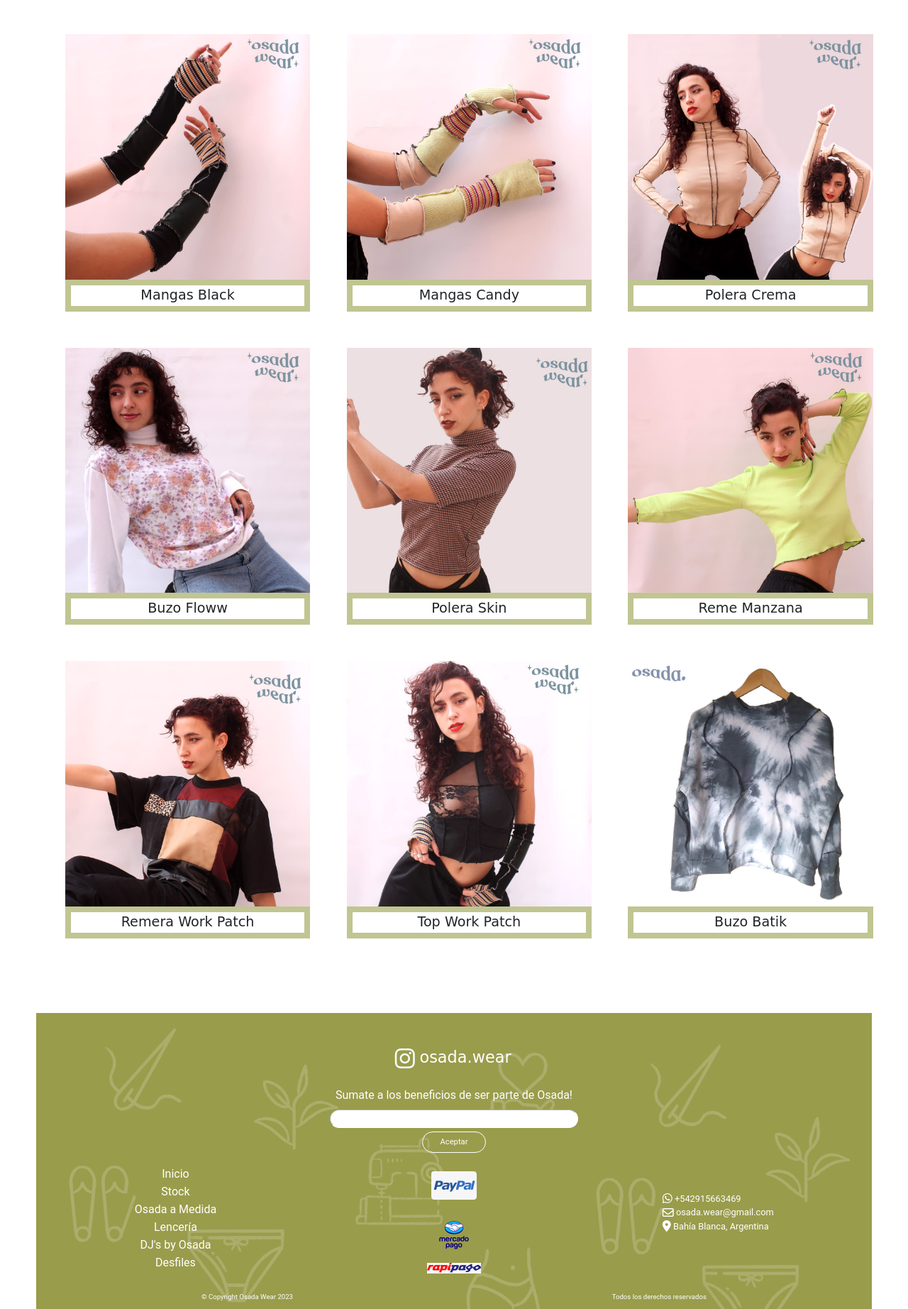
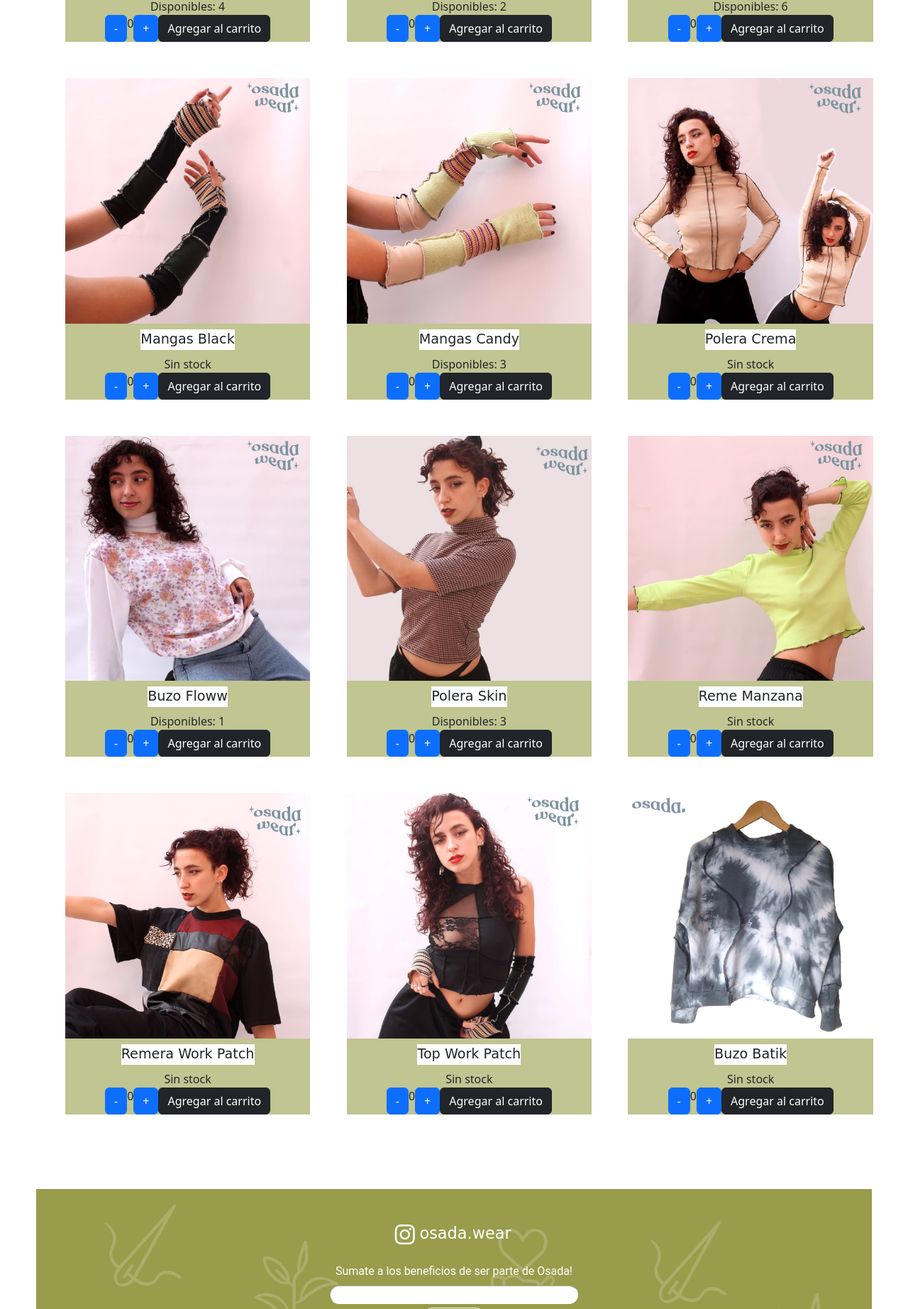
Before and after one commit to lupemelinger/proyecto-osadawear, a plain HTML site: page pages/stock.html in a window 1280 px wide. Shown: the part 619-2463 px from the top of the page at 71% size. Drawn offline with nearby package versions, Linux system fonts and the light colour scheme.

Commit message:
Agrega funciones primera preentrega javascript

```diff
--- /dev/null
+++ b/carrito.js
@@ -0,0 +1,245 @@
+function displayStock(num){
+    if(num == 0) {
+        return 'Sin stock'
+    }
+    else {
+        return 'Disponibles: ' + num
+    }
+}
+
+// Buzo anorak
+
+var cantidadBuzoAnorak = 0;
+
+function removeProduct(){
+    if(this.cantidadBuzoAnorak == 0){
+        console.log('button de borrar se deshabilita')
+    }
+    else {
+        this. cantidadBuzoAnorak = this. cantidadBuzoAnorak-1
+        console.log('cantidad de productos actual',this.cantidad)
+    }
+}
+
+function addProduct(){
+    this.cantidadBuzoAnorak = this.cantidadBuzoAnorak+1
+    console.log("cantidad de productos actual", this.cantidadBuzoAnorak)
+}
+
+
+// Blazer rework
+var cantidadBlazer = 0;
+
+function removeProduct(){
+    if(this.cantidadBlazer == 0){
+        console.log('button de borrar se deshabilita')
+    }
+    else {
+        this. cantidadBlazer = this. cantidadBlazer-1
+        console.log('cantidad de productos actual',this.cantidadBlazer)
+    }
+}
+
+function addProduct(){
+    this.cantidadBlazer = this.cantidadBlazer+1
+    console.log("cantidad de productos actual", this.cantidadBlazer)
+}
+
+// Campera flowers
+var cantidadCampera = 0;
+
+function removeProduct(){
+    if(this.cantidadCampera == 0){
+        console.log('button de borrar se deshabilita')
+    }
+    else {
+        this. cantidadCampera = this. cantidadCampera-1
+        console.log('cantidad de productos actual',this.cantidadCampera)
+    }
+}
+
+function addProduct(){
+    this.cantidadCampera = this.cantidadCampera+1
+    console.log("cantidad de productos actual", this.cantidadCampera)
+}
+
+// Mangas black
+var cantidadMangasB = 0;
+
+function removeProduct(){
+    if(this.cantidadMangasB == 0){
+        console.log('button de borrar se deshabilita')
+    }
+    else {
+        this. cantidadMangasB = this. cantidadMangasB-1
+        console.log('cantidad de productos actual',this.cantidadMangasB)
+    }
+}
+
+function addProduct(){
+    this.cantidadMangasB = this.cantidadMangasB+1
+    console.log("cantidad de productos actual", this.cantidadMangasB)
+}
+
+
+// Mangas candy
+var cantidadMangasC = 0;
+
+function removeProduct(){
+    if(this.cantidadMangasC == 0){
+        console.log('button de borrar se deshabilita')
+    }
+    else {
+        this. cantidadMangasC = this. cantidadMangasC-1
+        console.log('cantidad de productos actual',this.cantidadMangasB)
+    }
+}
+
+function addProduct(){
+    this.cantidadMangasC = this.cantidadMangasC+1
+    console.log("cantidad de productos actual", this.cantidadMangasC)
+}
+
+// Polera Crema
+var cantidadPoleraCrema = 0;
+
+function removeProduct(){
+    if(this.cantidadPoleraCrema == 0){
+        console.log('button de borrar se deshabilita')
+    }
+    else {
+        this. cantidadPoleraCrema = this. cantidadPoleraCrema-1
+        console.log('cantidad de productos actual',this.cantidadMangasB)
+    }
+}
+
+function addProduct(){
+    this.cantidadPoleraCrema = this.cantidadPoleraCrema+1
+    console.log("cantidad de productos actual", this.cantidadPoleraCrema)
+}
+
+// Polera Crema
+var cantidadPoleraCrema = 0;
+
+function removeProduct(){
+    if(this.cantidadPoleraCrema == 0){
+        console.log('button de borrar se deshabilita')
+    }
+    else {
+        this. cantidadPoleraCrema = this. cantidadPoleraCrema-1
+        console.log('cantidad de productos actual',this.cantidadMangasB)
+    }
+}
+
+function addProduct(){
+    this.cantidadPoleraCrema = this.cantidadPoleraCrema+1
+    console.log("cantidad de productos actual", this.cantidadPoleraCrema)
+}
+
+// Buzo floww
+var cantidadBuzoF = 0;
+
+function removeProduct(){
+    if(this.cantidadBuzoF == 0){
+        console.log('button de borrar se deshabilita')
+    }
+    else {
+        this. cantidadBuzoF = this. cantidadBuzoF-1
+        console.log('cantidad de productos actual',this.cantidadMangasB)
+    }
+}
+
+function addProduct(){
+    this.cantidadBuzoF = this.cantidadBuzoF+1
+    console.log("cantidad de productos actual", this.cantidadBuzoF)
+}
+
+// Polera piel
+var cantidadPoleraPiel = 0;
+
+function removeProduct(){
+    if(this.cantidadPoleraPiel == 0){
+        console.log('button de borrar se deshabilita')
+    }
+    else {
+        this. cantidadPoleraPiel = this. cantidadPoleraPiel-1
+        console.log('cantidad de productos actual',this.cantidadMangasB)
+    }
+}
+
+function addProduct(){
+    this.cantidadPoleraPiel = this.cantidadPoleraPiel+1
+    console.log("cantidad de productos actual", this.cantidadPoleraPiel)
+}
+
+// Reme Manazana
+var cantidadRemeM = 0;
+
+function removeProduct(){
+    if(this.cantidadRemeM == 0){
+        console.log('button de borrar se deshabilita')
+    }
+    else {
+        this. cantidadRemeM = this. cantidadRemeM-1
+        console.log('cantidad de productos actual',this.cantidadMangasB)
+    }
+}
+
+function addProduct(){
+    this.cantidadRemeM = this.cantidadRemeM+1
+    console.log("cantidad de productos actual", this.cantidadRemeM)
+}
+
+// Reme Work Patch
+var cantidadRemeWP = 0;
+
+function removeProduct(){
+    if(this.cantidadRemeWP == 0){
+        console.log('button de borrar se deshabilita')
+    }
+    else {
+        this. cantidadRemeWP = this. cantidadRemeWP-1
+        console.log('cantidad de productos actual',this.cantidadMangasB)
+    }
+}
+
+function addProduct(){
+    this.cantidadRemeWP = this.cantidadRemeWP+1
+    console.log("cantidad de productos actual", this.cantidadRemeWP)
+}
+
+// Top Patch
+var cantidadTopP = 0;
+
+function removeProduct(){
+    if(this.cantidadTopP == 0){
+        console.log('button de borrar se deshabilita')
+    }
+    else {
+        this. cantidadTopP = this. cantidadTopP-1
+        console.log('cantidad de productos actual',this.cantidadMangasB)
+    }
+}
+
+function addProduct(){
+    this.cantidadTopP = this.cantidadTopP+1
+    console.log("cantidad de productos actual", this.cantidadTopP)
+}
+
+// Buzo Batik
+var cantidadBuzoB = 0;
+
+function removeProduct(){
+    if(this.cantidadBuzoB == 0){
+        console.log('button de borrar se deshabilita')
+    }
+    else {
+        this. cantidadBuzoB = this. cantidadBuzoB-1
+        console.log('cantidad de productos actual',this.cantidadMangasB)
+    }
+}
+
+function addProduct(){
+    this.cantidadBuzoB = this.cantidadBuzoB+1
+    console.log("cantidad de productos actual", this.cantidadBuzoB)
+}
--- a/pages/stock.html
+++ b/pages/stock.html
@@ -5,17 +5,21 @@
     <meta charset="UTF-8">
     <meta http-equiv="X-UA-Compatible" content="IE=edge">
     <meta name="viewport" content="width=device-width, initial-scale=1.0">
-    <meta name="description" content="Creamos prendas exclusivas utilizando telas vintage, customizando prendas ya existentes y confeccionando a medida.">
+    <meta name="description"
+        content="Creamos prendas exclusivas utilizando telas vintage, customizando prendas ya existentes y confeccionando a medida.">
     <title> Osada Wear | Nuestra tienda online con todo el stock disponible! </title>
     <link href="https://cdn.jsdelivr.net/npm/bootstrap@5.3.0/dist/css/bootstrap.min.css" rel="stylesheet"
         integrity="sha384-9ndCyUaIbzAi2FUVXJi0CjmCapSmO7SnpJef0486qhLnuZ2cdeRhO02iuK6FUUVM" crossorigin="anonymous">
     <link rel="stylesheet" href="../css/styles.css">
     <link rel="preconnect" href="https://fonts.googleapis.com">
+
     <link rel="preconnect" href="https://fonts.gstatic.com" crossorigin>
     <link href="https://fonts.googleapis.com/css2?family=Averia+Serif+Libre&display=swap" rel="stylesheet"
-        type="text/css/"">
+        type="text/css/">
     <link href=" https://fonts.googleapis.com/css2?family=Roboto&display=swap" rel="stylesheet" type="text/css/">
     <script src="https://kit.fontawesome.com/c4ac9449c7.js" crossorigin="anonymous"></script>
+
+    <script src="../carrito.js"></script>
 </head>
 
 <body>
@@ -55,89 +59,163 @@
 
         <section class="stock">
 
+            <!-- BUZO ANORAK -->
             <div class="stock__item">
-                <a href="" class="stock__btn">
                 <img src="../img/stock/buzo-mangas.jpg" alt="Buzo Anorak" class="stock__img">
                 <p class="stock__nombre">Buzo Anorak</p>
-                </a>
+                <script type="text/javascript"> document.write(displayStock(4))</script>
+                <div class="d-flex">
+                    <button type="button" class="btn btn-primary" onclick="removeProduct()">-</button>
+                    <script type="text/javascript"> document.write(cantidadBuzoAnorak)</script>
+                    <button type="button" class="btn btn-primary" onclick="addProduct()">+</button>
+                    <button type="button" class="btn btn-dark">Agregar al carrito</button>
+                </div>
             </div>
 
+            <!-- BLAZER REWORK -->
             <div class="stock__item">
-                <a href="" class="stock__btn">
                 <img src="../img/stock/blazer-rework.jpg" alt="Blazer Rework" class="stock__img">
                 <p class="stock__nombre">Blazer Rework</p>
-                </a>
+                <script type="text/javascript"> document.write(displayStock(2))</script>
+                <div class="d-flex">
+                    <button type="button" class="btn btn-primary" onclick="removeProduct()">-</button>
+                    <script type="text/javascript"> document.write(cantidadBlazer)</script>
+                    <button type="button" class="btn btn-primary" onclick="addProduct()">+</button>
+                    <button type="button" class="btn btn-dark">Agregar al carrito</button>
+                </div>
             </div>
 
+            <!-- CAMPERA FLOWERS -->
             <div class="stock__item">
-                <a href="" class="stock__btn">
                 <img src="../img/stock/campera-flowers.jpg" alt="Campera Flowers" class="stock__img">
                 <p class="stock__nombre">Campera Flowers</p>
-
-                </a>
+                <script type="text/javascript"> document.write(displayStock(6))</script>
+                <div class="d-flex">
+                    <button type="button" class="btn btn-primary" onclick="removeProduct()">-</button>
+                    <script type="text/javascript"> document.write(cantidadCampera)</script>
+                    <button type="button" class="btn btn-primary" onclick="addProduct()">+</button>
+                    <button type="button" class="btn btn-dark">Agregar al carrito</button>
+                </div>
             </div>
 
+            <!-- MANGAS BLACK -->
             <div class="stock__item">
-                <a href="" class="stock__btn">
                 <img src="../img/stock/mangas-black.jpg" alt="" class="stock__img">
                 <p class="stock__nombre">Mangas Black</p>
-                </a>
+                <script type="text/javascript"> document.write(displayStock(0))</script>
+                <div class="d-flex">
+                    <button type="button" class="btn btn-primary" onclick="removeProduct()">-</button>
+                    <script type="text/javascript"> document.write(cantidadMangasB)</script>
+                    <button type="button" class="btn btn-primary" onclick="addProduct()">+</button>
+                    <button type="button" class="btn btn-dark">Agregar al carrito</button>
+                </div>
             </div>
 
+            <!-- MANGAS CANDY -->
             <div class="stock__item">
-                <a href="" class="stock__btn">
                 <img src="../img/stock/mangas-candy.jpg" alt="" class="stock__img">
                 <p class="stock__nombre">Mangas Candy</p>
                 </a>
+                <script type="text/javascript"> document.write(displayStock(3))</script>
+                <div class="d-flex">
+                    <button type="button" class="btn btn-primary" onclick="removeProduct()">-</button>
+                    <script type="text/javascript"> document.write(cantidadMangasC)</script>
+                    <button type="button" class="btn btn-primary" onclick="addProduct()">+</button>
+                    <button type="button" class="btn btn-dark">Agregar al carrito</button>
+                </div>
             </div>
 
+            <!-- POLERA CREMA -->
             <div class="stock__item">
-                <a href="" class="stock__btn">
                 <img src="../img/stock/polera- crema.jpg" alt="Polera Crema" class="stock__img">
                 <p class="stock__nombre">Polera Crema</p>
-                </a>
+                <script type="text/javascript"> document.write(displayStock(0))</script>
+                <div class="d-flex">
+                    <button type="button" class="btn btn-primary" onclick="removeProduct()">-</button>
+                    <script type="text/javascript"> document.write(cantidadPoleraCrema)</script>
+                    <button type="button" class="btn btn-primary" onclick="addProduct()">+</button>
+                    <button type="button" class="btn btn-dark">Agregar al carrito</button>
+                </div>
             </div>
 
+            <!-- BUZO FLOWW -->
             <div class="stock__item">
-                <a href="" class="stock__btn">
                 <img src="../img/stock/buzo-flow.jpg" alt="Buzo Flowers" class="stock__img">
                 <p class="stock__nombre">Buzo Floww</p>
-                </a>
+                <script type="text/javascript"> document.write(displayStock(1))</script>
+                <div class="d-flex">
+                    <button type="button" class="btn btn-primary" onclick="removeProduct()">-</button>
+                    <script type="text/javascript"> document.write(cantidadBuzoF)</script>
+                    <button type="button" class="btn btn-primary" onclick="addProduct()">+</button>
+                    <button type="button" class="btn btn-dark">Agregar al carrito</button>
+                </div>
             </div>
 
+            <!-- POLERA PIEL -->
             <div class="stock__item">
-                <a href="" class="stock__btn">
                 <img src="../img/stock/polera-piel.jpg" alt="Polera Piel" class="stock__img">
                 <p class="stock__nombre">Polera Skin</p>
-                </a>
+                <script type="text/javascript"> document.write(displayStock(3))</script>
+                <div class="d-flex">
+                    <button type="button" class="btn btn-primary" onclick="removeProduct()">-</button>
+                    <script type="text/javascript"> document.write(cantidadPoleraPiel)</script>
+                    <button type="button" class="btn btn-primary" onclick="addProduct()">+</button>
+                    <button type="button" class="btn btn-dark">Agregar al carrito</button>
+                </div>
             </div>
 
+<!-- REME MANZANA -->
             <div class="stock__item">
-                <a href="" class="stock__btn">
                 <img src="../img/stock/reme-manzana.jpg" alt="Reme Manzana" class="stock__img">
                 <p class="stock__nombre">Reme Manzana</p>
-                </a>
+                <script type="text/javascript"> document.write(displayStock(0))</script>
+                <div class="d-flex">
+                    <button type="button" class="btn btn-primary" onclick="removeProduct()">-</button>
+                    <script type="text/javascript"> document.write(cantidadRemeM)</script>
+                    <button type="button" class="btn btn-primary" onclick="addProduct()">+</button>
+                    <button type="button" class="btn btn-dark">Agregar al carrito</button>
                 </div>
 
+            </div>
+
+            <!-- Reme Work Patch -->
             <div class="stock__item">
-                <a href="" class="stock__btn">
                 <img src="../img/stock/reme-patch.jpg" alt="Reme Patch" class="stock__img">
                 <p class="stock__nombre"> Remera Work Patch</p>
-                </a>
+                <script type="text/javascript"> document.write(displayStock(0))</script>
+                <div class="d-flex">
+                    <button type="button" class="btn btn-primary" onclick="removeProduct()">-</button>
+                    <script type="text/javascript"> document.write(cantidadRemeWP)</script>
+                    <button type="button" class="btn btn-primary" onclick="addProduct()">+</button>
+                    <button type="button" class="btn btn-dark">Agregar al carrito</button>
                 </div>
 
+            </div>
+
+<!-- top patch -->
             <div class="stock__item">
-                <a href="" class="stock__btn">
                 <img src="../img/stock/top-patch.jpg" alt="Top Patch" class="stock__img">
                 <p class="stock__nombre"> Top Work Patch</p>
-                </a>
+                <script type="text/javascript"> document.write(displayStock(0))</script>
+                <div class="d-flex">
+                    <button type="button" class="btn btn-primary" onclick="removeProduct()">-</button>
+                    <script type="text/javascript"> document.write(cantidadTopP)</script>
+                    <button type="button" class="btn btn-primary" onclick="addProduct()">+</button>
+                    <button type="button" class="btn btn-dark">Agregar al carrito</button>
+                </div>
             </div>
 
+            <!-- BUZO BATIK -->
             <div class="stock__item">
-                <a href="" class="stock__btn">
                 <img src="../img/stock/buzo-batik.jpg" alt="Buzo Batik" class="stock__img">
                 <p class="stock__nombre">Buzo Batik</p>
-                </a>
+                <script type="text/javascript"> document.write(displayStock(0))</script>
+                <div class="d-flex">
+                    <button type="button" class="btn btn-primary" onclick="removeProduct()">-</button>
+                    <script type="text/javascript"> document.write(cantidadBuzoB)</script>
+                    <button type="button" class="btn btn-primary" onclick="addProduct()">+</button>
+                    <button type="button" class="btn btn-dark">Agregar al carrito</button>
+                </div>
             </div>
 
         </section>
@@ -198,7 +276,6 @@
     <script src="https://cdn.jsdelivr.net/npm/bootstrap@5.3.0/dist/js/bootstrap.bundle.min.js"
         integrity="sha384-geWF76RCwLtnZ8qwWowPQNguL3RmwHVBC9FhGdlKrxdiJJigb/j/68SIy3Te4Bkz" crossorigin="anonymous">
         </script>
-
 </body>
 
 </html>
```
Lines whose indentation alone changed are shown as unchanged.
